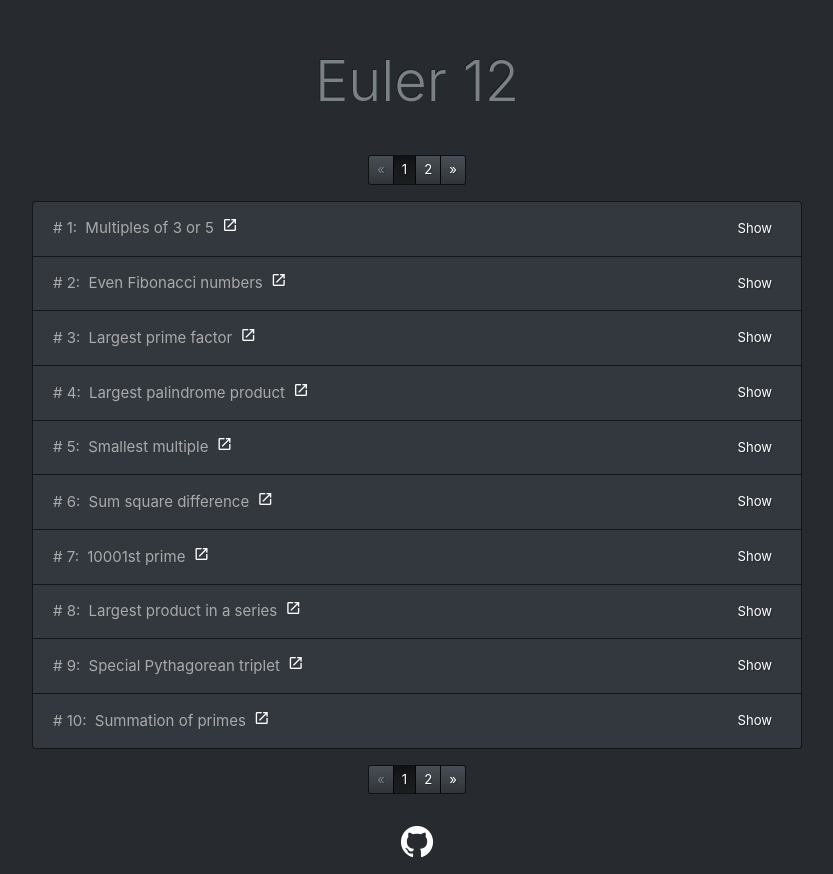
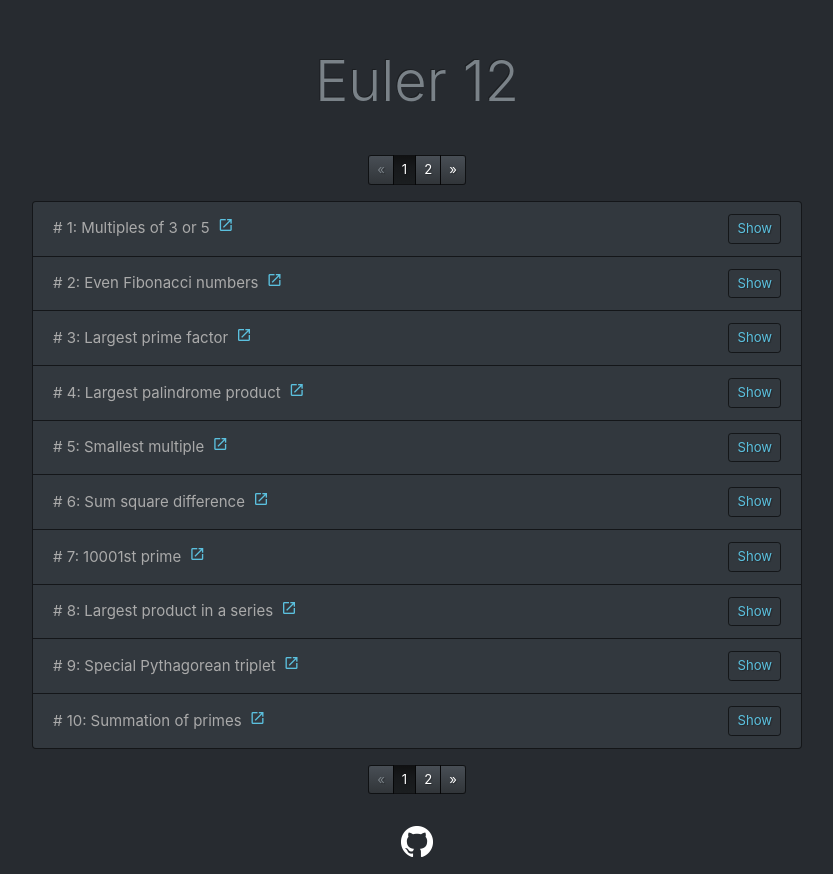
Before and after one commit to kimfucious/euler100, a React (Create React App) app: page / in a window 1280 px wide. Shown: the whole page, without its empty margins (223-1056 px from the left). Built offline with nearby package versions, Linux system fonts and the light colour scheme.

Commit message:
add some responsiveness

```diff
--- a/src/App.js
+++ b/src/App.js
@@ -1,5 +1,5 @@
 import React, { useEffect, useState } from "react";
-import { Button, Collapse } from "reactstrap";
+import { Button, Collapse, CustomInput } from "reactstrap";
 import { problems } from "./problems";
 import { Prism as SyntaxHighlighter } from "react-syntax-highlighter";
 import { okaidia } from "react-syntax-highlighter/dist/esm/styles/prism";
@@ -14,7 +14,9 @@ function App() {
   const [currentProblem, setCurrentProblem] = useState("");
   const [currentProblems, setCurrentProblems] = useState(problems.slice(0, 10));
   const [isOpen, setIsOpen] = useState("");
+  const [performance, setPerformance] = useState("");
   const [showAnswer, setShowAnswer] = useState("");
+  const [showNaive, setShowNaive] = useState("");
 
   const setProblems = page => {
     setCurrentProblems(problems.slice(page * 10 - 10, page * 10));
@@ -45,36 +47,71 @@ function App() {
         key={problems.indexOf(problem)}
       >
         <div className="d-flex justify-content-between align-items-center w-100">
-          <div>
-            <span>{`# ${problems.indexOf(problem) + 1}:  `}</span>
-            <span className="ml-1">{problem.title}</span>
+          <div className="d-flex">
             <a
+              className="d-block d-sm-none"
               href={`https://projecteuler.net/problem=${problems.indexOf(
                 problem
               ) + 1}`}
               target="_blank"
               rel="noopener noreferrer"
             >
-              <i className="material-icons pl-2" style={{ fontSize: "16px" }}>
+              {`Problem #: ${problems.indexOf(problem) + 1}`}
+            </a>
+            <span className="d-none d-sm-block">{`# ${problems.indexOf(
+              problem
+            ) + 1}:  `}</span>
+            <span className="d-none d-sm-block ml-1">{problem.title}</span>
+            <a
+              className="d-none d-sm-block"
+              href={`https://projecteuler.net/problem=${problems.indexOf(
+                problem
+              ) + 1}`}
+              target="_blank"
+              rel="noopener noreferrer"
+            >
+              <i
+                className="material-icons pl-2 text-info"
+                style={{ fontSize: "16px" }}
+              >
                 open_in_new
               </i>
             </a>
           </div>
+          <div className="d-flex align-items-center">
+            {isOpen === problem.title && problem.naive ? (
+              <CustomInput
+                className="mr-3 text-info"
+                type="switch"
+                id="showNaive"
+                name="showNaive"
+                label="naive"
+                checked={showNaive === problem.title}
+                onChange={() => {
+                  toggleNaive(problem.title);
+                }}
+              />
+            ) : null}
             <Button
-            color="link"
+              color="primary"
+              className="text-info"
+              outline
               onClick={() => toggleIsOpen(problem.title)}
               size="sm"
             >
               {isOpen === problem.title ? "Hide" : "Show"}
             </Button>
           </div>
+        </div>
         <Collapse className="w-100" isOpen={isOpen === problem.title}>
           <SyntaxHighlighter language="javascript" style={okaidia}>
-            {problem.code}
+            {showNaive === problem.title ? problem.naive : problem.code}
           </SyntaxHighlighter>
           <div className="d-flex align-items-center justify-content-between">
             <Button
-              color="link"
+              color="primary"
+              className="text-info mt-1"
+              outline
               size="sm"
               onClick={() => toggleProblem(problem)}
             >
@@ -84,9 +121,18 @@ function App() {
               <span className="animated fadeIn">{answer}</span>
             ) : null}
             {answer && answer !== "Wait for it..." ? (
-              <span className={`animated ${getRandomAnimation()}`}>
-                {numeral(answer).format()}
+              <>
+                <span
+                  className={`d-block d-sm-none animated ${getRandomAnimation()}`}
+                >
+                  {`${numeral(answer).format()}`}
                 </span>
+                <span
+                  className={`d-none d-blockanimated ${getRandomAnimation()}`}
+                >
+                  {`${numeral(answer).format()} (${performance} ms)`}
+                </span>
+              </>
             ) : null}
           </div>
         </Collapse>
@@ -100,6 +146,13 @@ function App() {
       setIsOpen("");
     } else {
       setIsOpen(title);
+    }
+  };
+  const toggleNaive = title => {
+    if (showNaive === title) {
+      setShowNaive("");
+    } else {
+      setShowNaive(title);
     }
   };
   const toggleProblem = problem => {
@@ -120,13 +173,16 @@ function App() {
   };
   useEffect(() => {
     const getAnswer = async fn => {
+      const t0 = window.performance.now();
       const data = await fn();
+      const t1 = window.performance.now();
       setAnswer(data);
+      setPerformance(t1 - t0);
     };
     if (currentProblem.fn && answer === "Wait for it...") {
       getAnswer(currentProblem.fn);
     }
-  }, [answer, currentProblem.fn]);
+  }, [answer, currentProblem.fn, performance]);
   return (
     <div
       className="container d-flex flex-column align-items-center mt-5"
```
Lines whose indentation alone changed are shown as unchanged.
